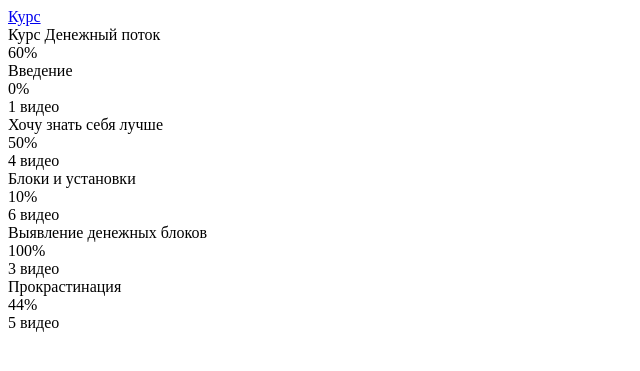
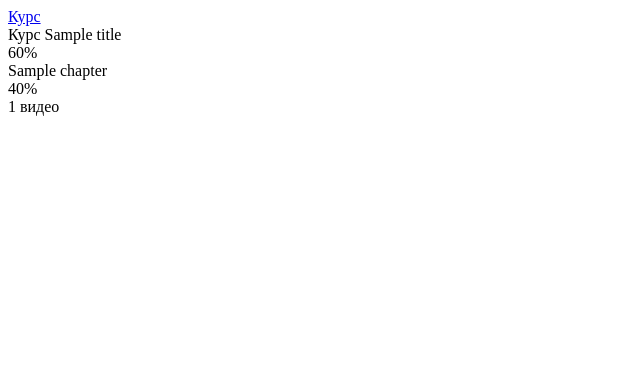
Before and after one commit to MRainbowM/courses, a Django app: template backend/templates/course.html in a window 1280 px wide. Shown: the top 371 px of the page, without its empty margins (0-640 px from the left). Run offline with Django 4.2, Linux system fonts and the light colour scheme; tables that the repository leaves empty hold one stand-in row (values such as "Sample post"); the template is opened without the code that fills it: values that come from a table or form of the project are taken from there, most other values are stand-ins (such as "Sample title", 1, 10 or a date in 2020); parts of the project's set-up code (start-up, migrations or seed data) failed here and were passed over; some libraries are stand-ins or nearby versions.

Commit message:
update course template

```diff
--- a/backend/basis/urls.py
+++ b/backend/basis/urls.py
@@ -3,11 +3,9 @@
 from django.contrib import admin
 from django.urls import include, path
 
-api_url = 'api'
-
 urlpatterns = [
     path('', include('frontend.urls')),
-    path(f'{api_url}/courses/', include('courses.urls')),
+    path('', include('courses.urls')),
     path('admin/', admin.site.urls),
 ]
 
--- a/backend/courses/urls.py
+++ b/backend/courses/urls.py
@@ -1,7 +1,11 @@
 from django.urls import path
 
-from .views import CourseRetrieveAPI
+from .views import (
+    CourseRetrieveAPI,
+    CourseTemplateView
+)
 
 urlpatterns = [
-    path('<int:pk>', CourseRetrieveAPI.as_view(), name='retrieve_course_api'),
+    # path('<int:pk>', CourseRetrieveAPI.as_view(), name='retrieve_course_api'),
+    path('courses/<int:pk>', CourseTemplateView.as_view(), name='course_template'),
 ]
--- a/backend/templates/course.html
+++ b/backend/templates/course.html
@@ -2,7 +2,7 @@
 
 {% load static %}
 
-{% block title %}Курс !!!{% endblock %}
+{% block title %}{{ title }}{% endblock %}
 
 
 {% block content %}
@@ -11,7 +11,7 @@
     <div class="course_header__description">
         <div class="course_header__description__text">
             <span>Курс</span>
-            <span class="course_header__description__title">Денежный поток</span>
+            <span class="course_header__description__title">{{ title }}</span>
         </div>
 
     </div>
@@ -25,75 +25,22 @@
 </div>
 
 <div class="course_chapters">
+
+    {% for chapter in chapters %}
     <div class="course_chapters__card">
-        <div class="course_chapters__card__title">Введение</div>
+        <div class="course_chapters__card__title">{{ chapter.title }}</div>
         <div class="progress">
-            <span>0%</span>
+            <span>40%</span>
             <div class="course_chapters__card__content">
                 <span>1 видео</span>
             </div>
             <div class="progress__wrapper">
                 <div class="progress__wrapper__line"></div>
-                <div class="progress__wrapper__value" style="transform: translateX(-100%)"></div>
+                <div class="progress__wrapper__value" style="transform: translateX(-60%)"></div>
             </div>
         </div>
     </div>
-
-    <div class="course_chapters__card">
-        <div class="course_chapters__card__title">Хочу знать себя лучше</div>
-        <div class="progress">
-            <span>50%</span>
-            <div class="course_chapters__card__content">
-                <span>4 видео</span>
-            </div>
-            <div class="progress__wrapper">
-                <div class="progress__wrapper__line"></div>
-                <div class="progress__wrapper__value" style="transform: translateX(-50%)"></div>
-            </div>
-        </div>
-    </div>
-
-    <div class="course_chapters__card">
-        <div class="course_chapters__card__title">Блоки и установки</div>
-        <div class="progress">
-            <span>10%</span>
-            <div class="course_chapters__card__content">
-                <span>6 видео</span>
-            </div>
-            <div class="progress__wrapper">
-                <div class="progress__wrapper__line"></div>
-                <div class="progress__wrapper__value" style="transform: translateX(-90%)"></div>
-            </div>
-        </div>
-    </div>
-
-    <div class="course_chapters__card">
-        <div class="course_chapters__card__title">Выявление денежных блоков</div>
-        <div class="progress">
-            <span>100%</span>
-            <div class="course_chapters__card__content">
-                <span>3 видео</span>
-            </div>
-            <div class="progress__wrapper">
-                <div class="progress__wrapper__line"></div>
-                <div class="progress__wrapper__value" style="transform: translateX(-0%)"></div>
-            </div>
-        </div>
-    </div>
-
-    <div class="course_chapters__card">
-        <div class="course_chapters__card__title">Прокрастинация</div>
-        <div class="progress">
-            <span>44%</span>
-            <div class="course_chapters__card__content">
-                <span>5 видео</span>
-            </div>
-            <div class="progress__wrapper">
-                <div class="progress__wrapper__line"></div>
-                <div class="progress__wrapper__value" style="transform: translateX(-55%)"></div>
-            </div>
-        </div>
-    </div>
+    {% endfor %}
 
 </div>
 
--- a/frontend/src/sass/content.sass
+++ b/frontend/src/sass/content.sass
@@ -1,3 +1,3 @@
 .content
     max-width: calc( 100% - 60px )
-    margin: auto auto
+    margin: 30px auto 30px
--- a/frontend/src/sass/course/course_chapters.sass
+++ b/frontend/src/sass/course/course_chapters.sass
@@ -15,6 +15,7 @@
         &__content
             font-size: 12px
             margin-top: 5px
+            margin-bottom: 5px
 
         &__title
             width: 100%
```
Also changed, not shown: backend/courses/views.py (+17 -0 lines).
